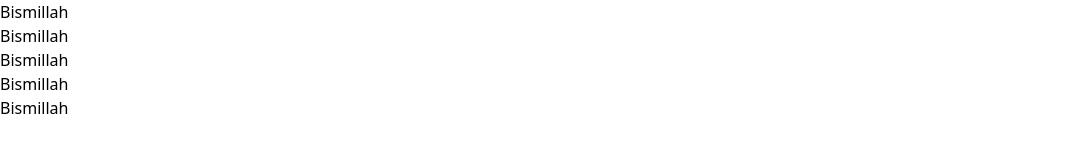
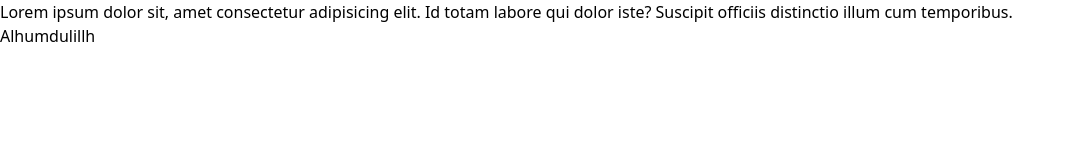
Before and after one commit to niparkaz/Tailwind-project-one, a website built with Vite: page index.html in a window 1280 px wide. Shown: the whole page, without its empty margins (0-1074 px from the left). Built offline with nearby package versions, Linux system fonts and the light colour scheme.

Commit message:
second commit

```diff
--- a/index.html
+++ b/index.html
@@ -11,11 +11,10 @@
 </head>
 <body>
 
-<h1>Bismillah </h1>
-<h2>Bismillah </h2>
-<h3>Bismillah </h3>
-<h4>Bismillah </h4>
-<h5>Bismillah </h5>
+<p>Lorem ipsum dolor sit, amet consectetur adipisicing elit. Id totam labore qui dolor iste? Suscipit officiis distinctio illum cum temporibus.</p>
+
+
+<h1>Alhumdulillh</h1>
 
 
 
```
